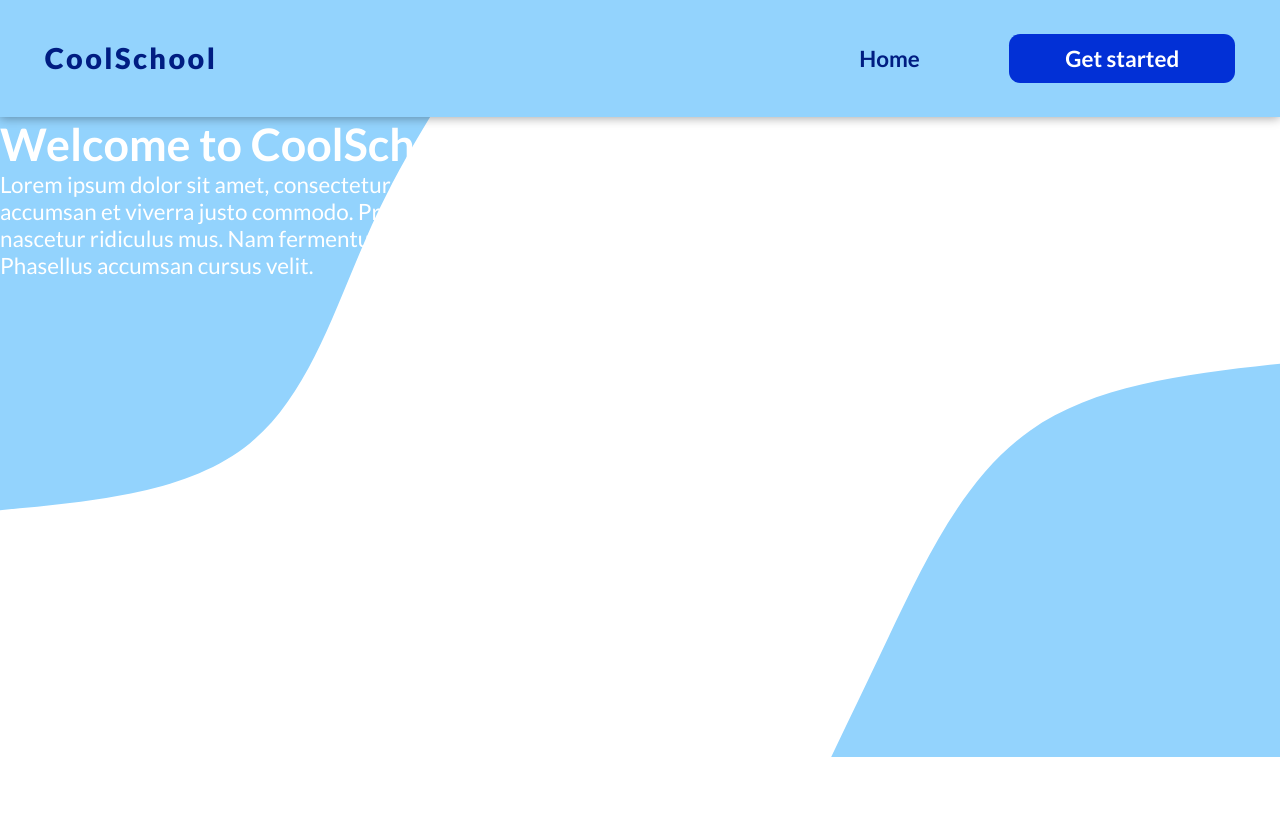
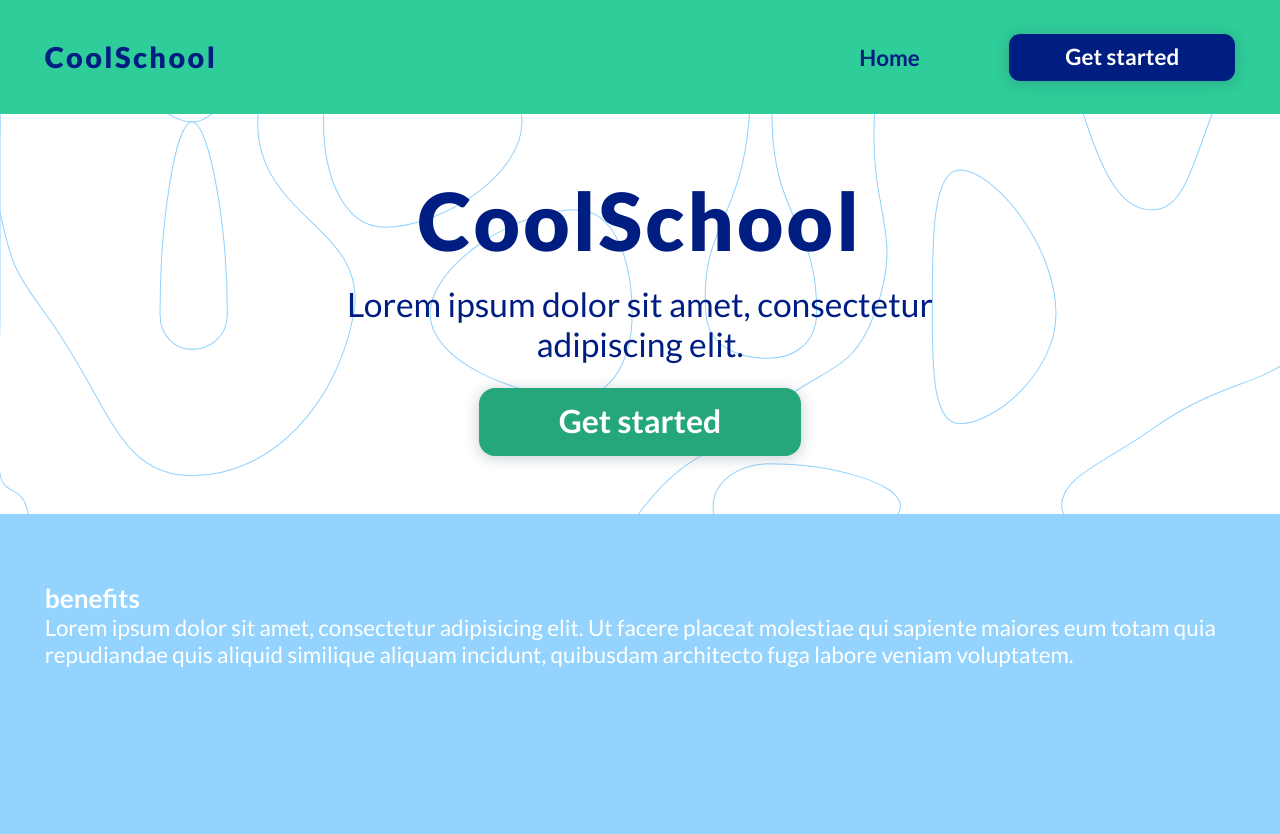
Before and after one commit to IuliiaKonovalova/school_app, a Django app: page / in a window 1280 px wide. Before the commit the page ends 757 px from the top, so only its background shows below. Run offline with Django 3.2, Linux system fonts and the light colour scheme; some libraries are stand-ins or nearby versions.

Commit message:
Add hero section to home page

```diff
--- a/home/templates/home/index.html
+++ b/home/templates/home/index.html
@@ -2,18 +2,29 @@
 {% load static %}
 
 {% block content %}
-<div class="container">
-  <div class="row">
-    <div class="col-md-12">
-      <h1>Welcome to CoolSchool!</h1>
-      <p>
+<div class="home">
+  <section class="home__hero">
+    <div class="home__hero--content">
+      <h2 class="home__hero--title">
+        CoolSchool
+      </h2>
+      <p class="home__hero--subtitle">
         Lorem ipsum dolor sit amet, consectetur adipiscing elit.
-        Aenean euismod bibendum laoreet. Proin gravida dolor sit amet lacus accumsan et viverra justo commodo.
-        Proin sodales pulvinar tempor. Cum sociis natoque penatibus et magnis dis parturient montes, nascetur ridiculus
-        mus.
-        Nam fermentum, nulla luctus pharetra vulputate, felis tellus mollis orci, sed rhoncus sapien nunc eget odio.
-        Phasellus accumsan cursus velit.
       </p>
+      <a href="#" class="home__hero--button">
+        Get started
+      </a>
     </div>
-  </div>
+  </section>
+  <section class="benefits">
+    <div class="benefits__content">
+      <h3 class="benefits__content--title">benefits</h3>
+      <p class="benefits__content--text">Lorem ipsum dolor sit amet, consectetur adipisicing elit. Ut facere placeat
+        molestiae qui sapiente maiores eum
+        totam quia repudiandae quis aliquid similique aliquam incidunt, quibusdam architecto fuga labore veniam
+        voluptatem.</p>
+    </div>
+    <div class="benefits__image"></div>
+
+  </section>
   {% endblock %}
--- a/static/css/base.css
+++ b/static/css/base.css
@@ -8,8 +8,8 @@
   --clr-accent--300: #efceb0;
   --clr-accent--500: #ff914d;
   --clr-accent--700: #e56438;
-  --clr-accent--800: #4f2c1d;
-  --clr-accent--900: #2fcd99;
+  --clr-accent--800: #2fcd99;
+  --clr-accent--900: #25a77b;
   --clr-neutral--100: #ffffff;
   --clr-neutral--300: #ffffffb7;
   --clr-neutral--500: #afadad;
@@ -80,21 +80,9 @@ body {
 
 .header {
   width: 100%;
-  background-color: var(--clr-primary--300);
+  background-color: var(--clr-accent--800);
   color: var(--clr-primary--900);
   position: relative;
-}
-
-.header:after {
-  content: '';
-  top: 0;
-  left: 0;
-  right: 0;
-  bottom: 0;
-  position: absolute;
-  box-shadow: 0px 1px 10px 0px rgba(0, 0, 0, 0.36);
-  -webkit-box-shadow: 0px 1px 10px 0px rgba(0, 0, 0, 0.36);
-  -moz-box-shadow: 0px 1px 10px 0px rgba(0, 0, 0, 0.36);
 }
 
 .navbar {
@@ -107,12 +95,10 @@ body {
   align-items: center;
   padding: 1.5em 2em;
   position: relative;
-
 }
 
 
 .logo__container {
-  font-weight: bold;
   font-size: 1.8rem;
   letter-spacing: 0.15rem;
   font-weight: 900;
@@ -133,22 +119,29 @@ body {
 }
 
 .navbar__item a:hover,
-
 .account__option a:hover {
   color: var(--clr-neutral--100);
 }
 
-.navbar__item--dropdown {
+.navbar__item--dropdown,
+.home__hero--button {
   position: relative;
-  background-color: var(--clr-primary--500);
+  background-color: var(--clr-primary--900);
   color: var(--clr-neutral--100);
   border-radius: var(--br);
-  padding: 0.5em 2.5em;
+  padding: 0.4em 2.5em 0.5em 2.5em;
   font-weight: 700;
+  cursor: pointer;
+  transform: background-color 500ms ease-in-out, color 500ms ease-in-out;
+  -webkit-box-shadow: 0px 2px 13px 2px rgba(34, 60, 80, 0.2);
+  -moz-box-shadow: 0px 2px 13px 2px rgba(34, 60, 80, 0.2);
+  box-shadow: 0px 2px 13px 2px rgba(34, 60, 80, 0.2);
+
 }
 
-.navbar__item--dropdown:hover {
-  background-color: var(--clr-primary--900);
+.navbar__item--dropdown:hover,
+.home__hero--button:hover {
+  background-color: var(--clr-primary--500);
   color: var(--clr-neutral--100);
 }
 
@@ -159,7 +152,7 @@ body {
   right: 2.35rem;
   z-index: 99;
   border: 1px solid var(--clr-primary-300);
-  background-color: var(--clr-primary--300);
+  background-color: var(--clr-accent--800);
   border-radius: var(--br);
   display: none;
 
@@ -182,10 +175,67 @@ body {
 
 .main {
   width: 100%;
-  background-image: url('/static/images/bg22.svg');
+
+}
+
+
+.home {
+  width: 100%;
+  display: flex;
+  flex-direction: column;
+  align-items: center;
+  justify-content: center;
+  background-color: var(--clr-primary--300);
+}
+
+.home__hero {
+  width: 100%;
+  display: flex;
+  flex-direction: column;
+  align-items: center;
+  justify-content: center;
+  background-image: url('/static/images/bg99.svg');
   background-size: cover;
   background-repeat: no-repeat;
   background-position: center;
-  /* min-height: 100vh; */
-  height: 80vh;
+  height: 50vh;
 }
+
+.home__hero--content {
+  /* color: var(--clr-neutral--900); */
+  color: var(--clr-primary--900);
+  display: flex;
+  flex-direction: column;
+  align-items: center;
+  text-align: center;
+  max-width: 40rem;
+}
+
+.home__hero--title {
+  font-weight: 900;
+  font-size: 5rem;
+  letter-spacing: 0.2rem;
+  padding-bottom: 0.2em;
+}
+
+.home__hero--subtitle {
+  font-size: 2.1rem;
+}
+
+.home__hero--button {
+  margin-top: 3vh;
+  background-color: var(--clr-accent--900);
+  font-size: 2rem;
+}
+
+.home__hero--button:hover {
+  background-color: var(--clr-accent--800);
+}
+
+.benefits {
+  background-color: var(--clr-primary--300);
+  max-width: 120rem;
+  margin: 0 auto;
+  height: 20rem;
+  padding: 3em 2em;
+}
```
Also changed, not shown: static/images/bg99.svg (added).
